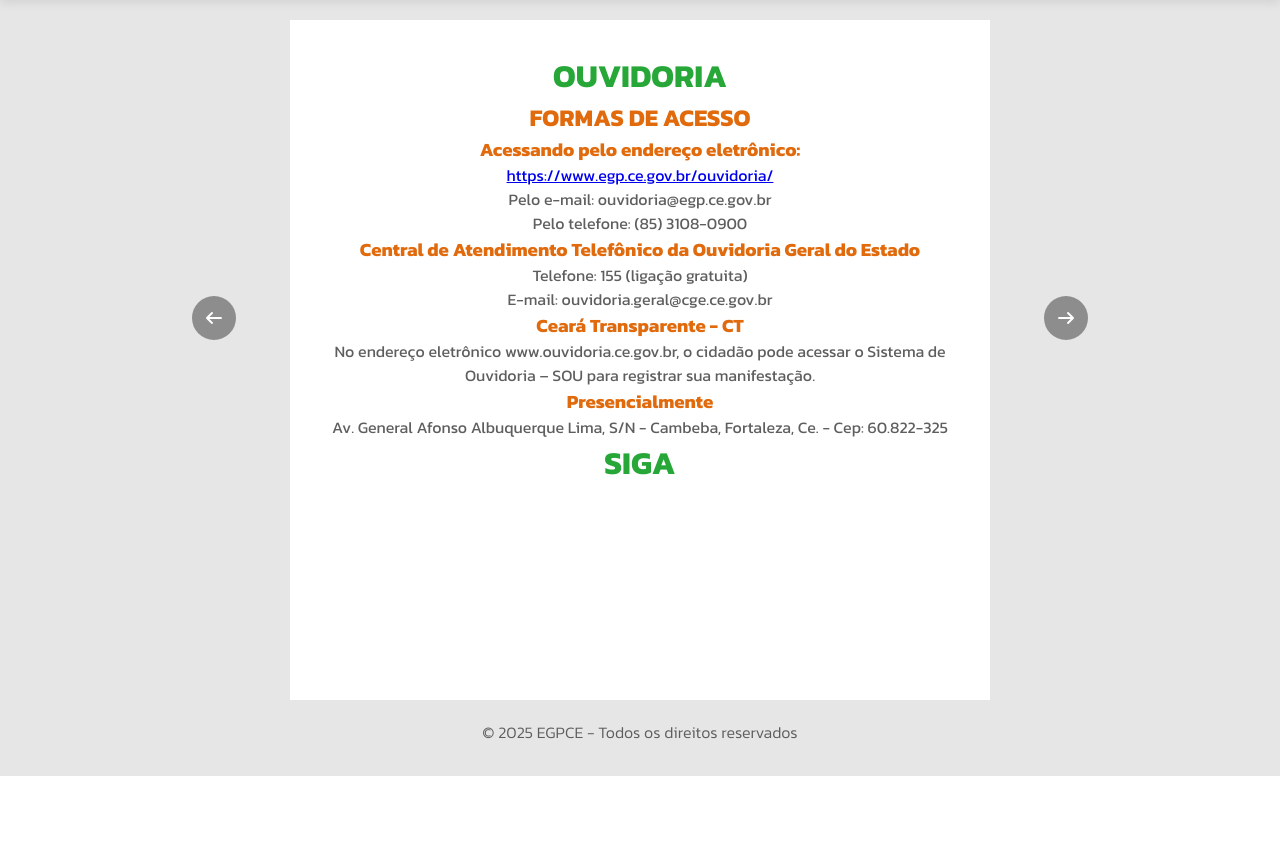
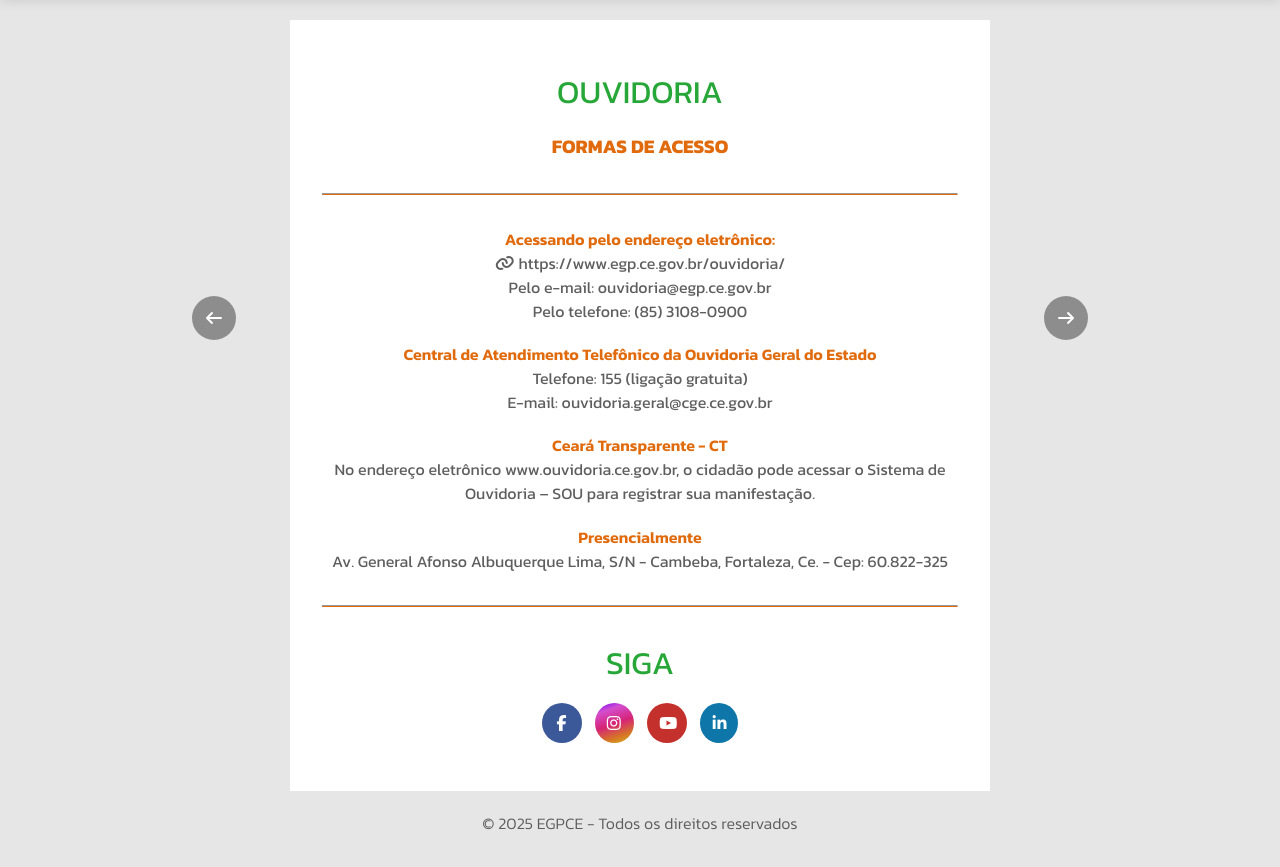
Before and after one commit to amandaambrosiov/revista, a PHP site: page /13_ouvidoria.php in a window 1280 px wide. Shown: the part 82-949 px from the top of the page. Before the commit the page ends 858 px from the top, so only its background shows below. Run offline with PHP 8.4, Linux system fonts and the light colour scheme; some libraries are stand-ins or nearby versions.

Commit message:
pagina de ouvidoria

```diff
--- a/aplicacao/13_ouvidoria.php
+++ b/aplicacao/13_ouvidoria.php
@@ -20,9 +20,11 @@ include 'layout/head.php';
 
                 <h2>FORMAS DE ACESSO</h2>
 
+                <hr>
+
                 <h3>Acessando pelo endereço eletrônico:</h3>
 
-                <a href="https://www.egp.ce.gov.br/ouvidoria/">https://www.egp.ce.gov.br/ouvidoria/</a>
+                <a href="https://www.egp.ce.gov.br/ouvidoria/"><i class="fa-solid fa-link"></i> https://www.egp.ce.gov.br/ouvidoria/</a>
 
                 <p>Pelo e-mail: ouvidoria@egp.ce.gov.br</p>
                 <p>Pelo telefone: (85) 3108-0900</p>
@@ -41,7 +43,16 @@ include 'layout/head.php';
 
                 <p>Av. General Afonso Albuquerque Lima, S/N - Cambeba, Fortaleza, Ce. - Cep: 60.822-325</p>
 
+                <hr>
+
                 <h1>SIGA</h1>
+
+                <div class="siga">
+                    <a href="https://www.facebook.com/escoladegestaoce/"><i class="fa-brands fa-facebook-f"></i></a>
+                    <a href="https://www.instagram.com/egpce/"><i class="fa-brands fa-instagram"></i></a>
+                    <a href="https://www.youtube.com/@egpce"><i class="fa-brands fa-youtube"></i></a>
+                    <a href="https://www.linkedin.com/school/egpce/posts/?feedView=all"><i class="fa-brands fa-linkedin-in"></i></a>
+                </div>
             </div>
 
         </div>
--- a/aplicacao/assets/css/style.css
+++ b/aplicacao/assets/css/style.css
@@ -547,6 +547,7 @@ footer {
     margin-top: 1.3rem;
     padding-right: 1rem;
 }
+
 .historia p {
     font-weight: 200;
     margin-bottom: 0.6rem;
@@ -569,8 +570,78 @@ footer {
 
 .ouvidoria h1 {
     color: var(--verde);
+    font-weight: 400;
+    margin-top: 1rem;
 }
 
-.ouvidoria h3, .ouvidoria h2  {
+.ouvidoria h3,
+.ouvidoria h2 {
     color: var(--laranja);
 }
+
+.ouvidoria h2 {
+    font-weight: 700;
+    font-size: 1.2rem;
+    margin-top: 1rem;
+}
+
+.ouvidoria h3 {
+    font-weight: 600;
+    font-size: 1rem;
+    margin-top: 1.2rem;
+}
+
+.ouvidoria a {
+    text-decoration: none;
+    color: #5e5e5e;
+}
+
+.ouvidoria hr {
+    border-bottom: 1px solid var(--laranja);
+    margin: 2rem 0;
+}
+
+.siga i {
+    margin: 1rem 0.3rem;
+}
+
+.siga .fa-facebook-f {
+    background-color: #3b5998;
+    color: white;
+    padding: 12px 15px;
+    padding-right: 25px;
+    border-radius: 50%;
+    transition: 0.3s ease-in-out;
+}
+
+.siga .fa-instagram {
+    background: #6600ff;
+    background: linear-gradient(161deg, rgba(102, 0, 255, 1) 0%, rgba(212, 78, 207, 1) 21%, rgba(214, 36, 119, 1) 51%, rgba(214, 119, 36, 1) 79%, rgba(214, 184, 36, 1) 100%);
+    color: white;
+    padding: 12px 12px;
+    padding-right: 27px;
+    border-radius: 50%;
+    transition: 0.3s ease-in-out;
+}
+
+.siga .fa-youtube {
+    background-color: #c4302b;
+    color: white;
+    padding: 12px 12px;
+    padding-right: 28px;
+    border-radius: 50%;
+    transition: 0.3s ease-in-out;
+}
+
+.siga .fa-linkedin-in {
+    background-color: #0e76a8 ;
+    color: white;
+    padding: 12px 12px;
+    padding-right: 26px;
+    border-radius: 50%;
+    transition: 0.3s ease-in-out;
+}
+
+.siga .fa-facebook-f:hover, .siga .fa-instagram:hover,.siga .fa-youtube:hover, .siga .fa-linkedin-in:hover  {
+    transform: scale(1.1);
+}
```
Also changed, not shown: aplicacao/07_vista.php (renamed from aplicacao/07_vista copy.php).
